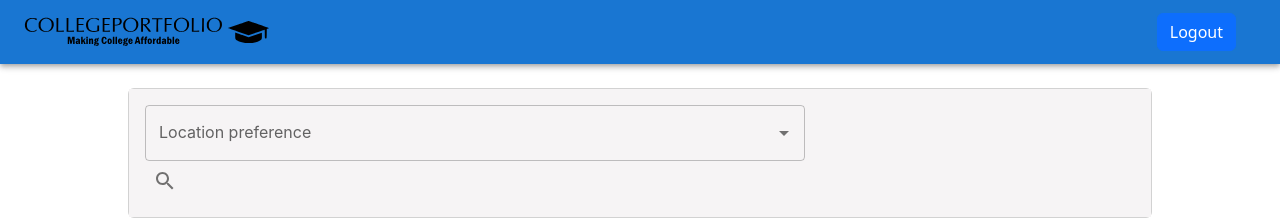
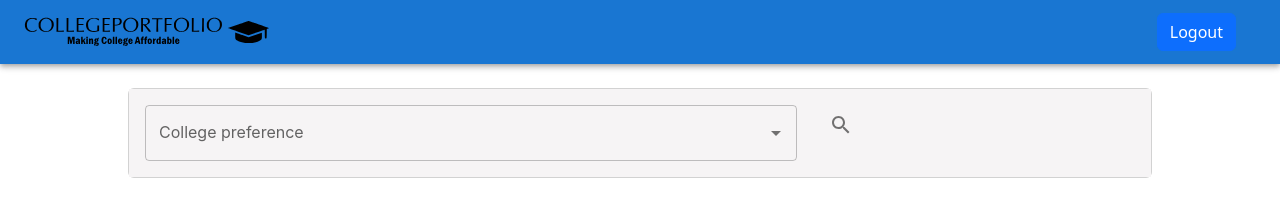
Before and after one commit to mohankrishna007/react-pwa, a React (Create React App) app: page /dashboard in a window 1280 px wide. Shown: the top 220 px of the page. Built offline with nearby package versions, Linux system fonts and the light colour scheme; no server answers; sample sign-in values are in the browser's storage.

Commit message:
CHoose colleges

```diff
--- a/src/body/DashBoard.js
+++ b/src/body/DashBoard.js
@@ -1,10 +1,17 @@
-import { Autocomplete, Checkbox, createTheme, IconButton, TextField, ThemeProvider } from "@material-ui/core";
+import {
+  Autocomplete,
+  Checkbox,
+  createTheme,
+  IconButton,
+  TextField,
+  ThemeProvider,
+} from "@material-ui/core";
 import axios from "axios";
 import React from "react";
 import { useState } from "react";
 import { useNavigate } from "react-router";
 import SearchIcon from "@mui/icons-material/Search";
-import { MDBCard, MDBCardBody, MDBCol } from "mdb-react-ui-kit";
+import { MDBCard, MDBCardBody, MDBCol, MDBRow } from "mdb-react-ui-kit";
 import RegisterTheme from "../Themes/RegisterTheme";
 import CheckBoxIcon from "@mui/icons-material/CheckBox";
 import CheckBoxOutlineBlankIcon from "@mui/icons-material/CheckBoxOutlineBlank";
@@ -33,26 +40,29 @@ function DashBoard() {
 
   const showAffinity = () => {
     var colleges = [];
-    collegeName.map((option) => colleges.push({"unitID": option.UNITID}))
+    collegeName.map((option) => colleges.push({ unitID: option.UNITID }));
 
-    navigate('/affinity', {
-      state:{
-        colleges: colleges
-      }
-    })
-  }
+    navigate("/affinity", {
+      state: {
+        colleges: colleges,
+      },
+    });
+  };
   React.useEffect(() => {
     axios
-      .get("https://collegeportfoliobackendnode.azurewebsites.net/student/colleges")
+      .get(
+        "https://collegeportfoliobackendnode.azurewebsites.net/student/colleges"
+      )
       .then((resp) => setColleges(resp.data));
-  }, [])
+  }, []);
 
   return (
     <div>
       <ThemeProvider theme={createTheme(RegisterTheme)}>
         <MDBCard style={{ width: "80%", margin: "0 auto" }}>
           <MDBCardBody className="CardBody">
-          <MDBCol md='8'>
+            <MDBRow>
+              <MDBCol md="8">
                 <Autocomplete
                   multiple
                   options={colleges}
@@ -73,17 +83,18 @@ function DashBoard() {
                   renderInput={(params) => (
                     <TextField
                       {...params}
-                      label="Location preference"
-                      placeholder="Choose States"
+                      label="College preference"
+                      placeholder="Choose Colleges"
                     />
                   )}
                 />
               </MDBCol>
-          <MDBCol md='2'>
+              <MDBCol md="2">
                 <IconButton onClick={() => showAffinity()}>
                   <SearchIcon />
                 </IconButton>
               </MDBCol>
+            </MDBRow>
           </MDBCardBody>
         </MDBCard>
       </ThemeProvider>
```
Lines whose indentation alone changed are shown as unchanged.
